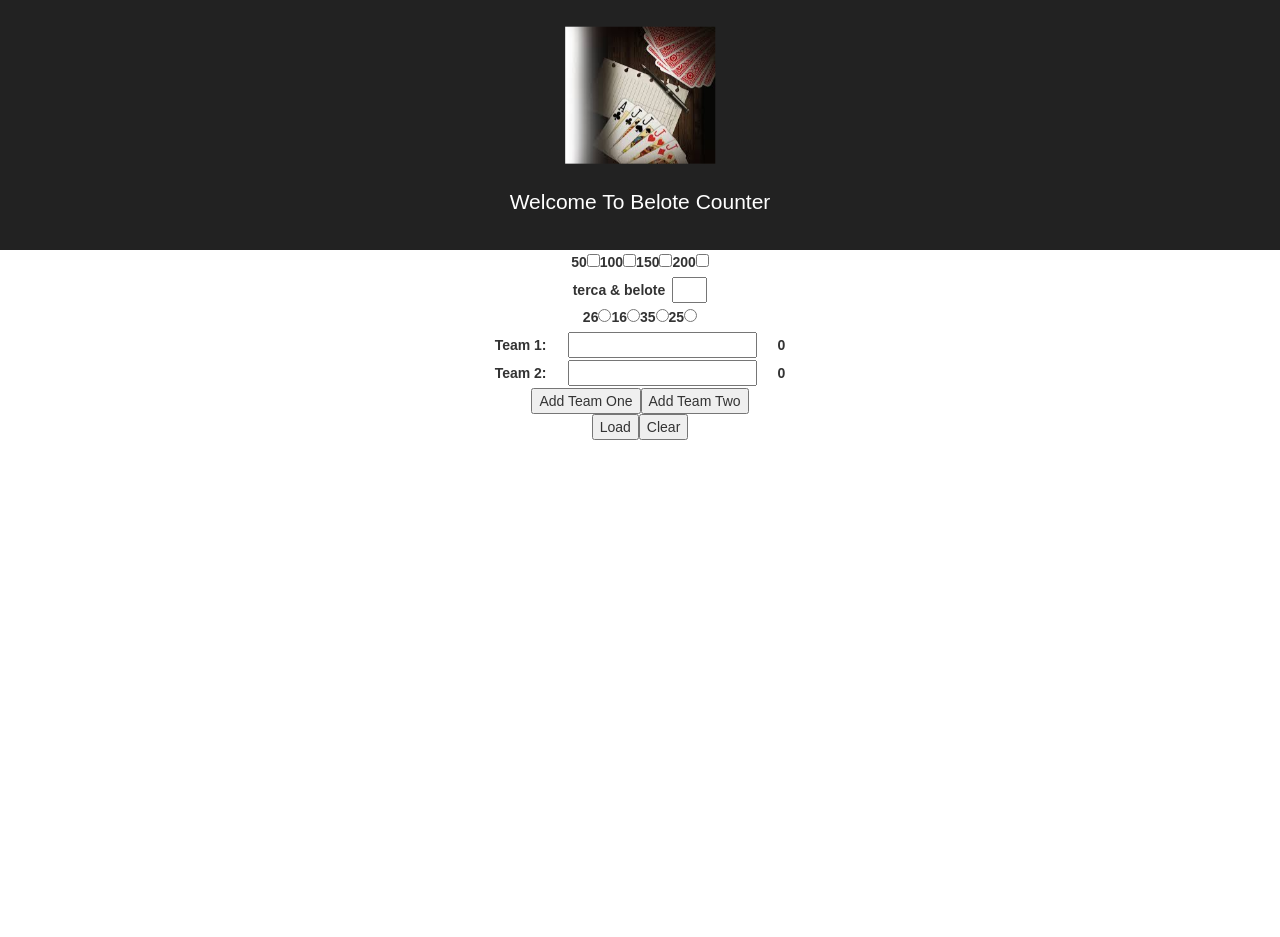
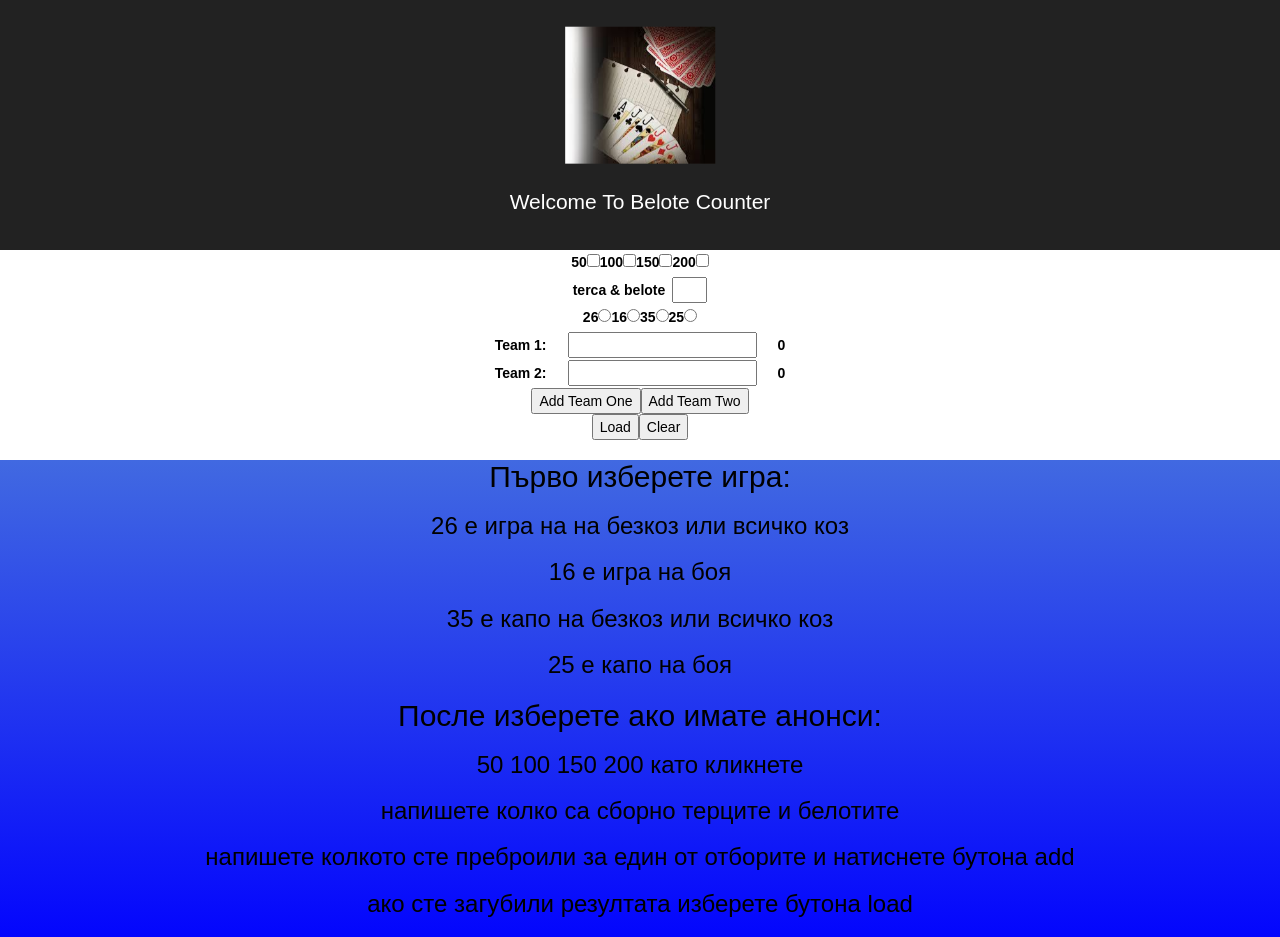
Before and after one commit to john6tain/BeloteCounter, a React (Create React App) app: page / in a window 1280 px wide. Shown: the top 937 px of the page. Before the commit the page ends 800 px from the top, so only its background shows below. Built offline with nearby package versions, Linux system fonts and the light colour scheme.

Commit message:
added aplication info

```diff
--- a/src/App.css
+++ b/src/App.css
@@ -1,5 +1,6 @@
 .App {
   text-align: center;
+  color:black;
 }
 
 .App-logo {
@@ -34,3 +35,6 @@
   margin-left: 1.5em;
   padding-right: 1.5em;
 }
+#info{
+  background: linear-gradient(royalblue,blue)
+}
--- a/src/App.js
+++ b/src/App.js
@@ -156,7 +156,21 @@ class App extends Component {
           <input type="submit" value="Load" onClick={this.handleLoad} />
           <input type="submit" value="Clear" onClick={this.handleClear} />
         </div>
+        <div id="info">
+         <h2>Първо изберете игра:</h2>
+          <h3>26 е игра на на безкоз или всичко коз</h3>
+          <h3>16 е игра на боя</h3>
+          <h3>35 е капо на безкоз или всичко коз</h3>
+          <h3>25 е капо на боя</h3>
+          <h2>После изберете ако имате анонси:</h2>
+          <h3>50 100 150 200 като кликнете</h3>
+          <h3>напишете колко са сборно терците и белотите </h3>
+          <h3>напишете колкото сте преброили за един от отборите и натиснете бутона add</h3>
+          <h3>ако сте загубили резултата изберете бутона load</h3>
+          <h3>ако искате нова игра първо изберете бутона clear</h3>
+        </div>
       </div>
+
     );
   }
 }
```
